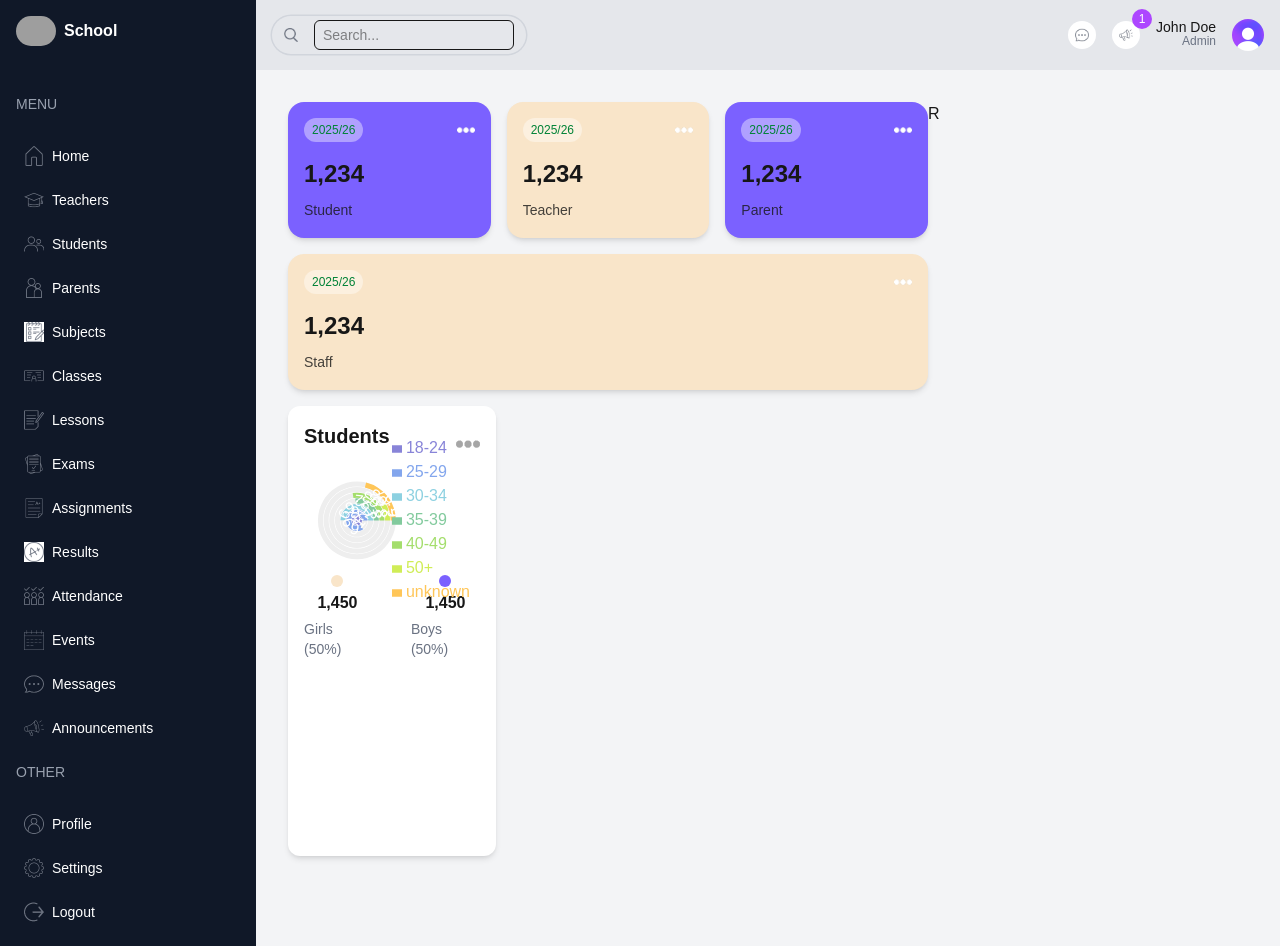
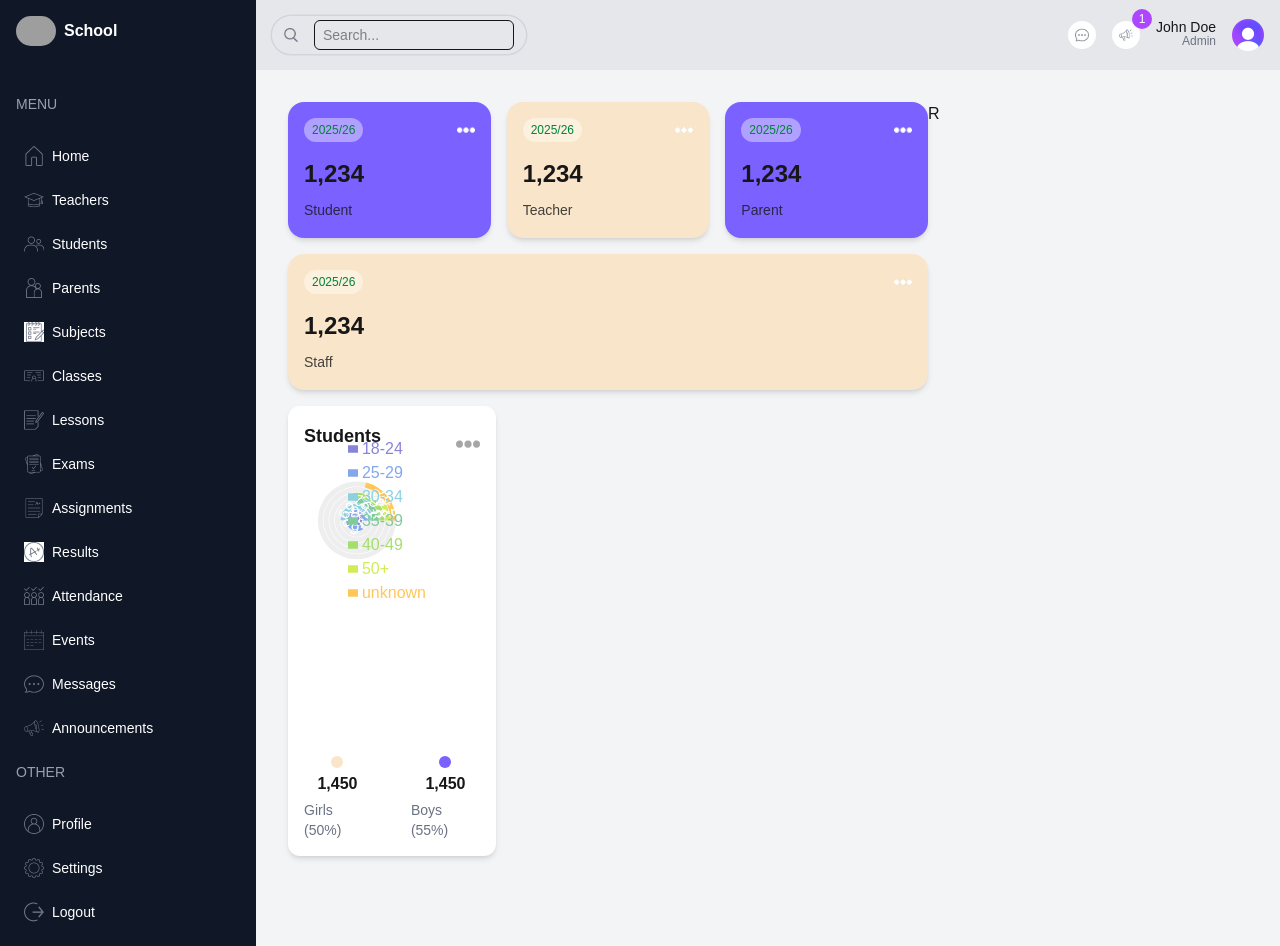
Before and after one commit to rumachoudhury/school-management-dashboard, a Next.js app: page /admin in a window 1280 px wide. Built offline with nearby package versions, Linux system fonts and the light colour scheme; grey boxes are pictures that could not be loaded.

Commit message:
Fix CountChart layout and improve styling

```diff
--- a/src/components/CountChart.tsx
+++ b/src/components/CountChart.tsx
@@ -64,7 +64,7 @@ function CountChart() {
     <div className="bg-white rounded-xl w-full h-full p-4 shadow-md flex flex-col">
       {/* Title */}
       <div className="flex justify-between items-center">
-        <h2 className="text-xl font-bold mb-4">Students</h2>
+        <h2 className="text-lg font-semibold mb-4">Students</h2>
         <Image
           src="/images/school-management-dashboard/moreDark.png"
           alt="More image"
@@ -74,7 +74,7 @@ function CountChart() {
       </div>
 
       {/*Chart */}
-      <div>
+      <div className="w-full h-[75%]">
         {/* <ResponsiveContainer width="100%" height="100%"> */}
         <RadialBarChart
           style={{
@@ -97,7 +97,7 @@ function CountChart() {
             iconSize={10}
             layout="vertical"
             verticalAlign="middle"
-            wrapperStyle={style}
+            // wrapperStyle={style}
           />
           <Tooltip />
           {/* <RechartsDevtools /> */}
@@ -133,7 +133,7 @@ function CountChart() {
         <div className="flex flex-col items-center gap-1">
           <div className="w-3 h-3 bg-[#7B61FF] rounded-full"></div>
           <h1 className="font-bold">1,450</h1>
-          <h2 className="text-sm text-gray-500">Boys (50%)</h2>
+          <h2 className="text-sm text-gray-500">Boys (55%)</h2>
         </div>
       </div>
     </div>
```
